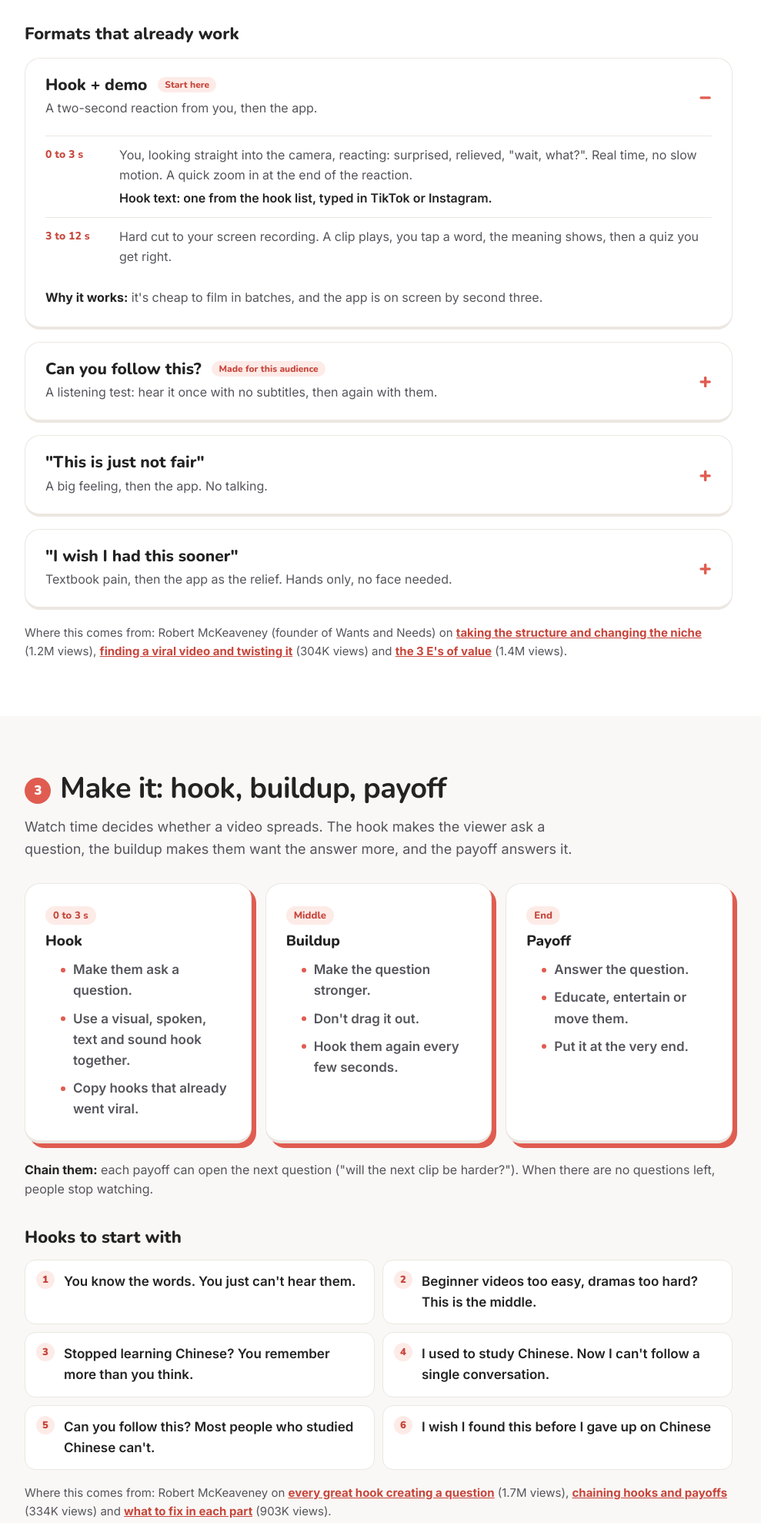
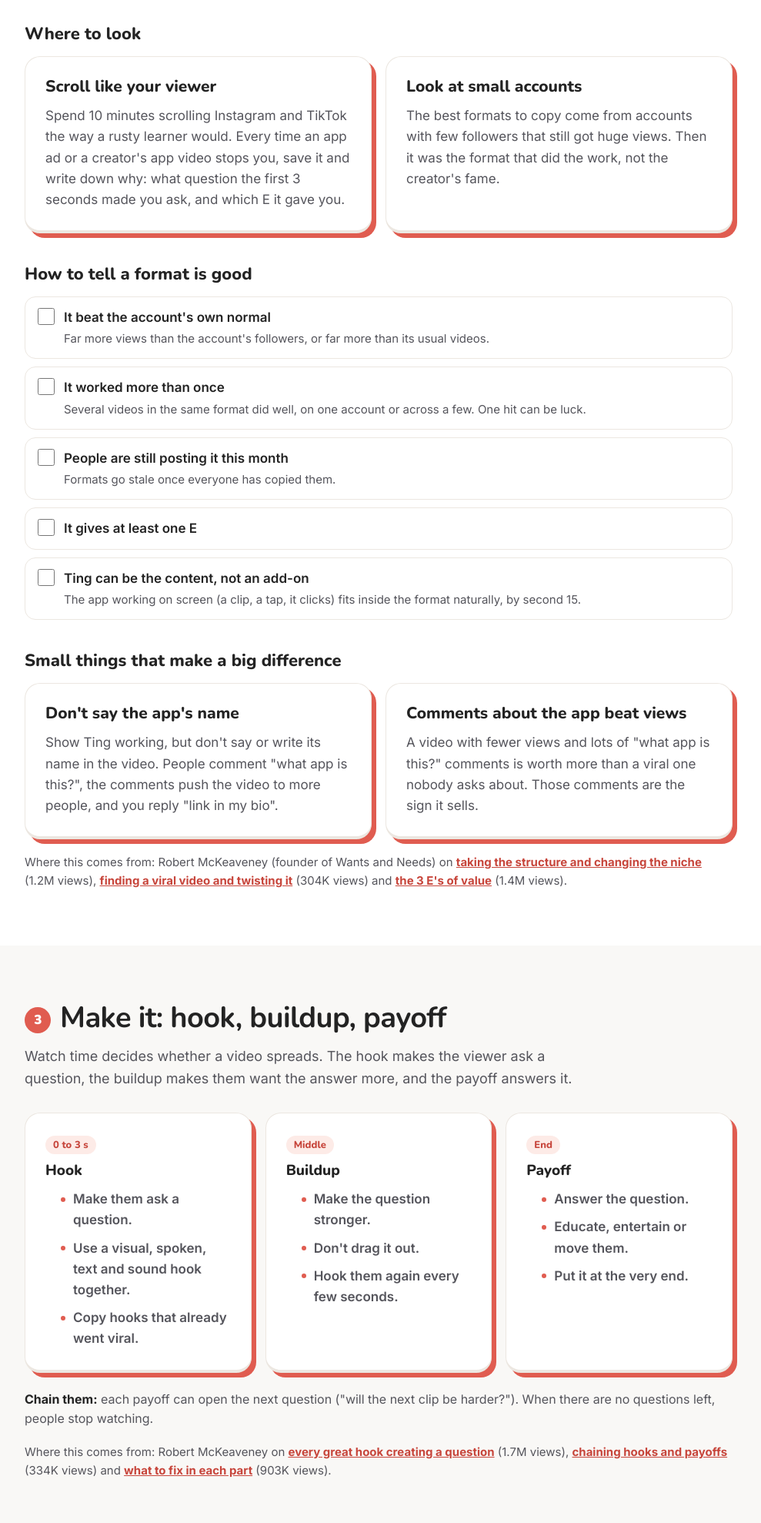
Before and after one commit to yuhfashololski/ting-website, a plain HTML site: page creators.html in a window 1280 px wide. Shown: the part 3920-5898 px from the top of the page at 77% size, without its empty margins (148-1137 px from the left). Drawn offline with nearby package versions, Linux system fonts and the light colour scheme.

Commit message:
Update website

```diff
--- a/creators.html
+++ b/creators.html
@@ -263,64 +263,24 @@
       <div class="card"><span class="tagline">Education</span><h3>They learn something</h3><p>A word, a phrase, or the moment a fast line suddenly makes sense.</p></div>
       <div class="card"><span class="tagline">Emotion</span><h3>They feel it</h3><p>Frustration at Chinese, relief when it clicks, "that's me".</p></div>
     </div>
-    <h3 style="margin:38px 0 16px;font:800 22px Nunito,sans-serif">Formats that already work</h3>
-    <details class="fmt" open>
-      <summary><div><b>Hook + demo <span class="tag">Start here</span></b><span>A two-second reaction from you, then the app.</span></div></summary>
-      <div class="fmt-body">
-        <table class="beats">
-          <tr><td>0 to 3 s</td><td>You, looking straight into the camera, reacting: surprised, relieved, "wait, what?". Real time, no slow motion. A quick zoom in at the end of the reaction.<i>Hook text: one from the hook list, typed in TikTok or Instagram.</i></td></tr>
-          <tr><td>3 to 12 s</td><td>Hard cut to your screen recording. A clip plays, you tap a word, the meaning shows, then a quiz you get right.</td></tr>
-        </table>
-        <p class="fmt-why"><b>Why it works:</b> it's cheap to film in batches, and the app is on screen by second three.</p>
-      </div>
-    </details>
-
-    <details class="fmt">
-      <summary><div><b>Can you follow this? <span class="tag">Made for this audience</span></b><span>A listening test: hear it once with no subtitles, then again with them.</span></div></summary>
-      <div class="fmt-body">
-        <table class="beats">
-          <tr><td>0 to 2 s</td><td>You, to camera, a little smug or a little nervous.<i>Hook text: "Can you follow this? Most people who studied Chinese can't."</i></td></tr>
-          <tr><td>2 to 9 s</td><td>A real clip at full speed, with the subtitles hidden. Easy words, real speed. I'll send you ready-made clips for this.</td></tr>
-          <tr><td>9 to 17 s</td><td>The same clip again, with every word, its pinyin and its meaning lighting up as it's said.</td></tr>
-          <tr><td>End</td><td>Ting on your phone for a second or two.<i>Say or type: "Comment how much you caught."</i></td></tr>
-        </table>
-        <p class="fmt-why"><b>Why it works:</b> it is exactly this person's problem. They know every word and still miss it at speed, and the replay shows them they were closer than they thought. The comments fill up with scores.</p>
-      </div>
-    </details>
-
-    <details class="fmt">
-      <summary><div><b>"This is just not fair"</b><span>A big feeling, then the app. No talking.</span></div></summary>
-      <div class="fmt-body">
-        <table class="beats">
-          <tr><td>0 to 2 s</td><td>Tight close-up, frustrated, close to tears. Keep it under two seconds.<i>Text, the whole video: "This is just not fair. How do people understand Chinese?"</i></td></tr>
-          <tr><td>2 to 8 s</td><td>Hard cut to your phone with a Ting clip playing, sound up. Tap a word, the meaning pops up.</td></tr>
-          <tr><td>End</td><td>Stay on the phone a beat after the meaning appears. Don't cut back for a speech.</td></tr>
-        </table>
-        <p class="fmt-why"><b>Why it works:</b> versions of this for other language apps reached millions of views in 5 to 15 seconds. Go big with the feeling. Calm versions don't travel.</p>
-        <div class="refs">
-          <figure class="ref"><button class="ref-play" type="button" data-src="https://www.tiktok.com/player/v1/7573598206358031623?controls=1&amp;autoplay=1" data-title="Reference video by @learnwithshrimpik" aria-label="Play reference video by @learnwithshrimpik"><span>▶</span>Play video</button><figcaption><a href="https://www.tiktok.com/@learnwithshrimpik/video/7573598206358031623" target="_blank" rel="noopener">@learnwithshrimpik</a> · 31.9M views, for a Russian app</figcaption></figure>
-          <figure class="ref"><button class="ref-play" type="button" data-src="https://www.tiktok.com/player/v1/7561245335427878151?controls=1&amp;autoplay=1" data-title="Reference video by @lifewchloedespatie" aria-label="Play reference video by @lifewchloedespatie"><span>▶</span>Play video</button><figcaption><a href="https://www.tiktok.com/@lifewchloedespatie/video/7561245335427878151" target="_blank" rel="noopener">@lifewchloedespatie</a> · 4.8M views, about Chinese</figcaption></figure>
-        </div>
-      </div>
-    </details>
-
-    <details class="fmt">
-      <summary><div><b>"I wish I had this sooner"</b><span>Textbook pain, then the app as the relief. Hands only, no face needed.</span></div></summary>
-      <div class="fmt-body">
-        <table class="beats">
-          <tr><td>0 to 3 s</td><td>Hands on a dense Chinese textbook or notebook, flipping or writing.<i>"I wish I had this sooner 😭"</i></td></tr>
-          <tr><td>3 to 5 s</td><td>Phone held over the textbook, Ting playing a clip.<i>"It's like TikTok but for learning Chinese"</i></td></tr>
-          <tr><td>5 to 7.5 s</td><td>Tap a word, the meaning appears.<i>"Tap any word you don't know"</i></td></tr>
-          <tr><td>7.5 to 9.5 s</td><td>A new word card.<i>"One new word at a time"</i></td></tr>
-          <tr><td>9.5 to 12.5 s</td><td>The quiz, then Correct.<i>"Then it checks you actually got it"</i></td></tr>
-        </table>
-        <p class="fmt-why"><b>Why it works:</b> a Japanese app's version got 74,000 views on an account that usually gets about 1,400, with a high save rate.</p>
-        <div class="refs">
-          <figure class="ref"><button class="ref-play" type="button" data-src="https://www.tiktok.com/player/v1/7671626570208955655?controls=1&amp;autoplay=1" data-title="Reference video by @kiku_lang" aria-label="Play reference video by @kiku_lang"><span>▶</span>Play video</button><figcaption><a href="https://www.tiktok.com/@kiku_lang/video/7671626570208955655" target="_blank" rel="noopener">@kiku_lang</a> · 74K views, for a Japanese app</figcaption></figure>
-        </div>
-      </div>
-    </details>
-
+    <h3 style="margin:38px 0 14px;font:800 22px Nunito,sans-serif">Where to look</h3>
+    <div class="two">
+      <div class="card"><h3>Scroll like your viewer</h3><p>Spend 10 minutes scrolling Instagram and TikTok the way a rusty learner would. Every time an app ad or a creator's app video stops you, save it and write down why: what question the first 3 seconds made you ask, and which E it gave you.</p></div>
+      <div class="card"><h3>Look at small accounts</h3><p>The best formats to copy come from accounts with few followers that still got huge views. Then it was the format that did the work, not the creator's fame.</p></div>
+    </div>
+    <h3 style="margin:38px 0 14px;font:800 22px Nunito,sans-serif">How to tell a format is good</h3>
+    <ol class="ck" data-ck="good">
+      <li><label><input type="checkbox"><span>It beat the account's own normal<small>Far more views than the account's followers, or far more than its usual videos.</small></span></label></li>
+      <li><label><input type="checkbox"><span>It worked more than once<small>Several videos in the same format did well, on one account or across a few. One hit can be luck.</small></span></label></li>
+      <li><label><input type="checkbox"><span>People are still posting it this month<small>Formats go stale once everyone has copied them.</small></span></label></li>
+      <li><label><input type="checkbox"><span>It gives at least one E</span></label></li>
+      <li><label><input type="checkbox"><span>Ting can be the content, not an add-on<small>The app working on screen (a clip, a tap, it clicks) fits inside the format naturally, by second 15.</small></span></label></li>
+    </ol>
+    <h3 style="margin:38px 0 14px;font:800 22px Nunito,sans-serif">Small things that make a big difference</h3>
+    <div class="two">
+      <div class="card"><h3>Don't say the app's name</h3><p>Show Ting working, but don't say or write its name in the video. People comment "what app is this?", the comments push the video to more people, and you reply "link in my bio".</p></div>
+      <div class="card"><h3>Comments about the app beat views</h3><p>A video with fewer views and lots of "what app is this?" comments is worth more than a viral one nobody asks about. Those comments are the sign it sells.</p></div>
+    </div>
     <p class="src">Where this comes from: Robert McKeaveney (founder of Wants and Needs) on <a href="https://www.instagram.com/reel/DfOc5_bTDrS/" target="_blank" rel="noopener">taking the structure and changing the niche</a> (1.2M views), <a href="https://www.instagram.com/reel/De6G1gzzKCA/" target="_blank" rel="noopener">finding a viral video and twisting it</a> (304K views) and <a href="https://www.instagram.com/reel/DfY-8rETTPs/" target="_blank" rel="noopener">the 3 E's of value</a> (1.4M views).</p>
   </div>
 </section>
@@ -335,15 +295,6 @@
       <div class="card"><span class="tagline">End</span><h3>Payoff</h3><ul><li>Answer the question.</li><li>Educate, entertain or move them.</li><li>Put it at the very end.</li></ul></div>
     </div>
     <p class="note"><b>Chain them:</b> each payoff can open the next question ("will the next clip be harder?"). When there are no questions left, people stop watching.</p>
-    <h3 style="margin:34px 0 14px;font:800 22px Nunito,sans-serif">Hooks to start with</h3>
-    <ol class="hooks">
-      <li>You know the words. You just can't hear them.</li>
-      <li>Beginner videos too easy, dramas too hard? This is the middle.</li>
-      <li>Stopped learning Chinese? You remember more than you think.</li>
-      <li>I used to study Chinese. Now I can't follow a single conversation.</li>
-      <li>Can you follow this? Most people who studied Chinese can't.</li>
-      <li>I wish I found this before I gave up on Chinese</li>
-    </ol>
     <p class="src">Where this comes from: Robert McKeaveney on <a href="https://www.instagram.com/reel/DexwuW4uC_O/" target="_blank" rel="noopener">every great hook creating a question</a> (1.7M views), <a href="https://www.instagram.com/reel/DfgwAuTT8Ec/" target="_blank" rel="noopener">chaining hooks and payoffs</a> (334K views) and <a href="https://www.instagram.com/reel/DfrEJGFTZ7J/" target="_blank" rel="noopener">what to fix in each part</a> (903K views).</p>
   </div>
 </section>
@@ -362,6 +313,7 @@
       <li><label><input type="checkbox"><span>No promises of fluency or speed, and Ting isn't called "free"</span></label></li>
       <li><label><input type="checkbox"><span>No text burned in with an editing app (add hook text inside TikTok or Instagram)</span></label></li>
       <li><label><input type="checkbox"><span>No other apps' logos, and no reposted original YouTube videos</span></label></li>
+      <li><label><input type="checkbox"><span>The app's name isn't said or written in the video</span></label></li>
     </ol>
     <button class="ck-reset" type="button" data-reset="check">Clear the ticks for the next video</button>
   </div>
@@ -373,7 +325,7 @@
     <ol class="ck" data-ck="post">
       <li><label><input type="checkbox"><span>Add the hook as text inside TikTok or Instagram, with a trending sound</span></label></li>
       <li><label><input type="checkbox"><span>Turn on the paid-partnership label<small>TikTok's "Paid partnership" setting or Instagram's "Paid partnership" label. It's the law in Australia and the US.</small></span></label></li>
-      <li><label><input type="checkbox"><span>Your Ting link is in your bio, and the video points to it</span></label></li>
+      <li><label><input type="checkbox"><span>Your Ting link is in your bio<small>Don't name the app in the video. When people ask in the comments, reply "link in my bio".</small></span></label></li>
       <li><label><input type="checkbox"><span>Post on both TikTok and Instagram</span></label></li>
       <li><label><input type="checkbox"><span>Send Noah both links the same day</span></label></li>
     </ol>
```
